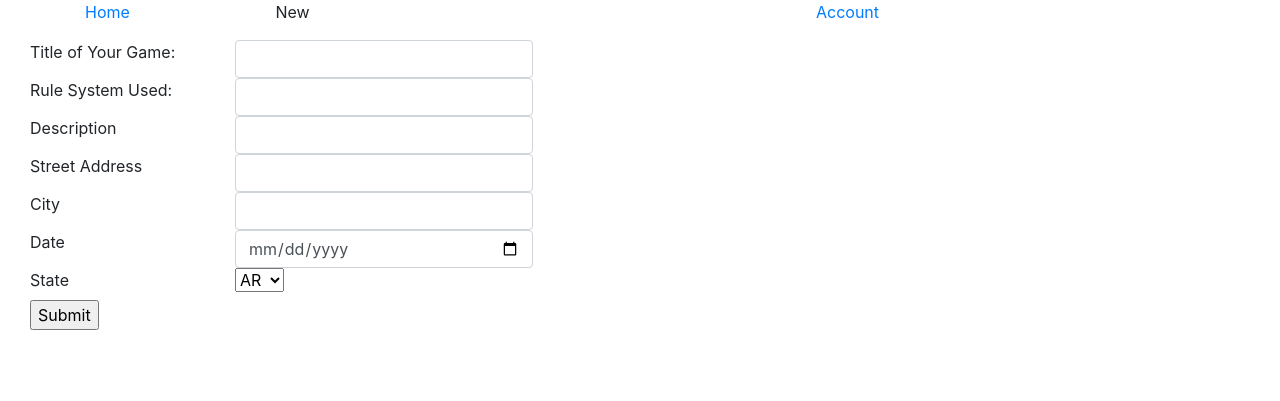
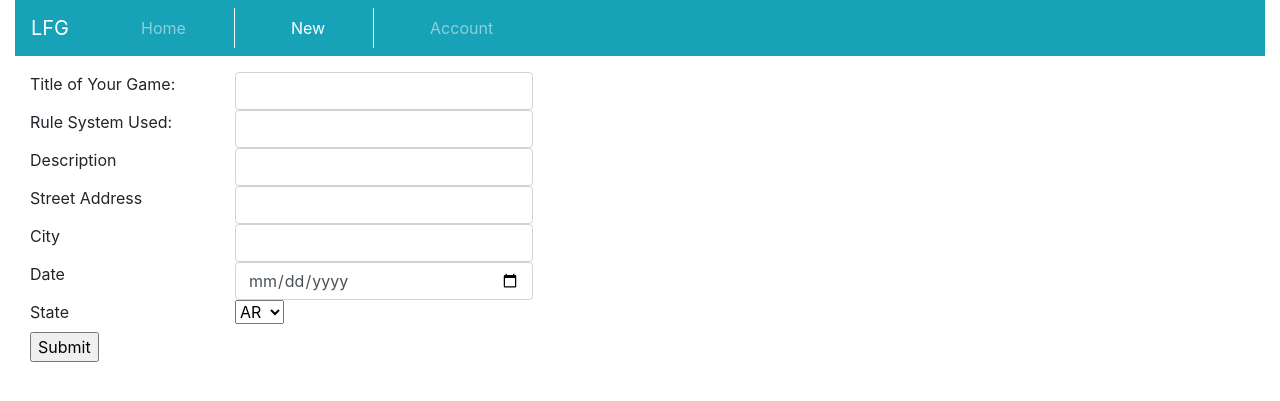
Before and after one commit to fostercoryj/GameFinder, a Flask app: page /new_event in a window 1280 px wide. Shown: the top 401 px of the page. Run offline with Flask 2, Linux system fonts and the light colour scheme; the visitor is signed in with stand-in values (Sample User, id 1); some libraries are stand-ins or nearby versions.

Commit message:
nav bar styling

```diff
--- a/templates/new_event.html
+++ b/templates/new_event.html
@@ -17,18 +17,14 @@
                 {% endif %}
             {% endwith %}
         </div>
-        <div class="row container">
-            <div class="col-sm-2 text-center">
-                <a href="/dashboard">Home</a>
+        <nav class="navbar navbar-expand-lg navbar-dark bg-info mb-3">
+            <div class="navbar-nav">
+                <a href="" class="navbar-brand text-white">LFG</a>
+                <a href="/dashboard" class="nav-item nav-link ml-5 pr-5 border-right border-light">Home</a>
+                <a href="/new_event" class="nav-item  active nav-link ml-5 pr-5 border-right border-light">New</a>
+                <a href="/myaccount" class="nav-item nav-link ml-5">Account</a>
             </div>
-            <div class="col-sm-2 text-center">
-                <p>New</p>
-            </div>
-            <div class="col-sm-4 text-center"></div>
-            <div class="col-sm-2 text-center">
-                <a href="/myaccount">Account</a>
-            </div>
-        </div>
+        </nav>
         <div class="container col-lg">
             <form action="/add_event" method="POST">
                 <div class="form-row">
```
Also changed, not shown: templates/dashboard.html (+4 -4 lines), templates/event.html (+8 -12 lines), templates/users.html (+8 -12 lines).
